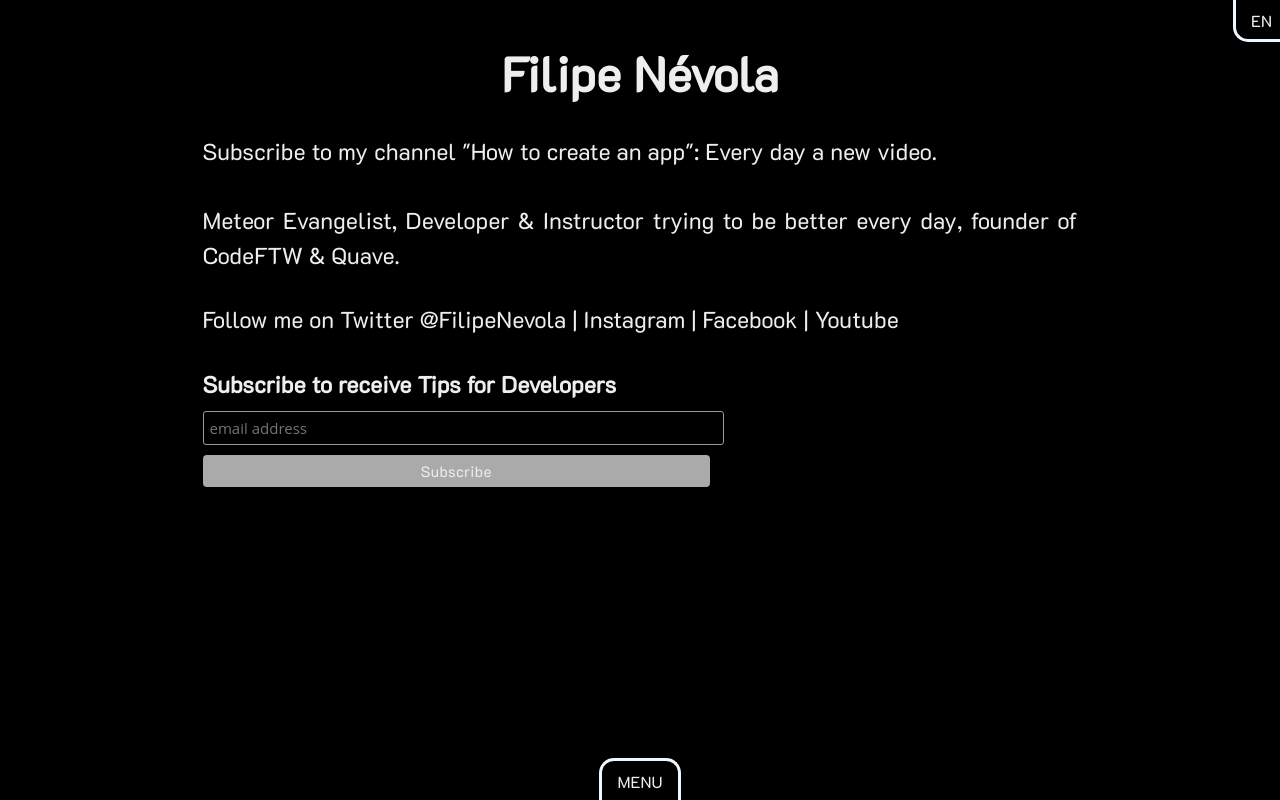
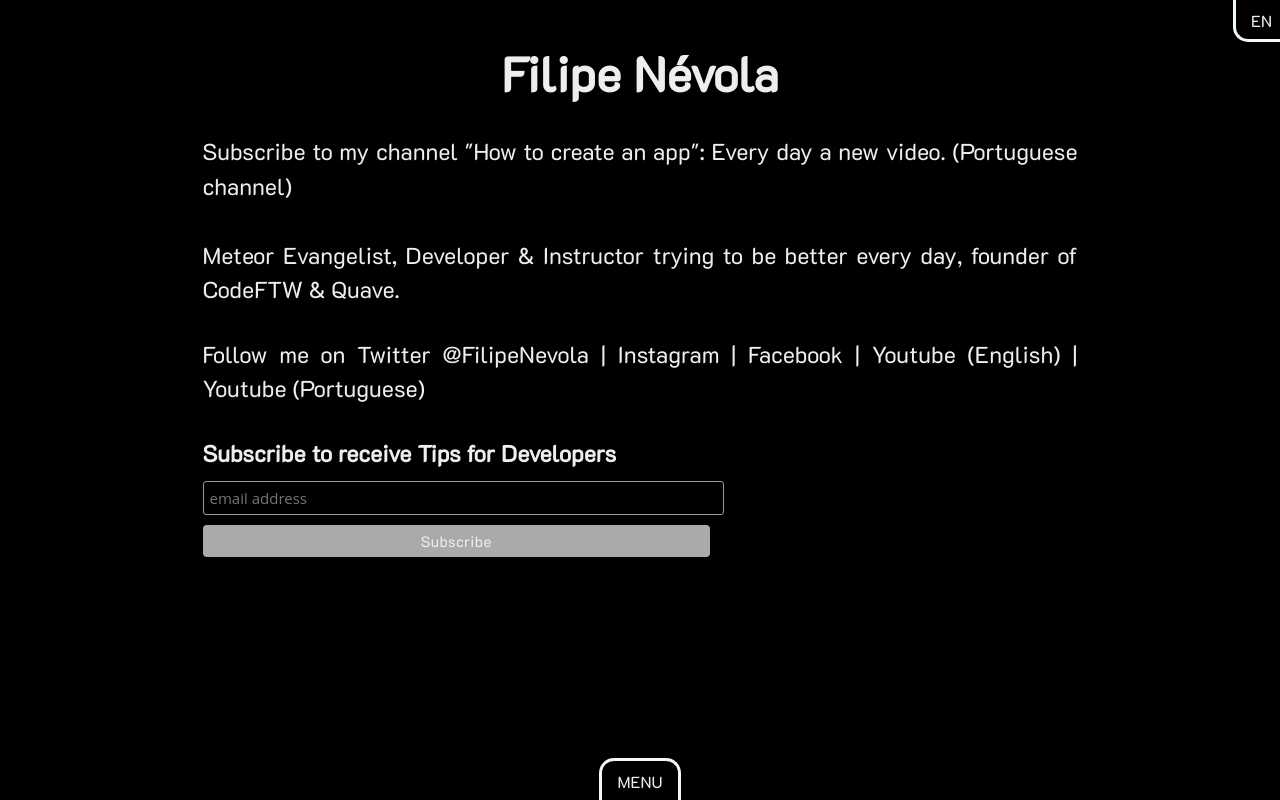
Before and after one commit to filipenevola/filipenevola, a Next.js app: page / in a window 1280 px wide. Built offline with nearby package versions, Linux system fonts and the light colour scheme.

Commit message:
Portuguese channel

```diff
--- a/components/mailchimp.js
+++ b/components/mailchimp.js
@@ -5,13 +5,17 @@
     subscribeText: "Subscribe to receive Tips for Developers",
     subscribe: "Subscribe",
     emailPlaceholder: "email address",
-    followTwitter: "Follow me on Twitter @FilipeNevola"
+    followTwitter: "Follow me on Twitter @FilipeNevola",
+    english: "English",
+    portuguese: "Portuguese"
   },
   pt: {
     subscribeText: "Inscrave-se para receber Dicas para Desenvolvedores",
     subscribe: "Inscreva-se",
     emailPlaceholder: "seu email",
-    followTwitter: "Me siga no Twitter @FilipeNevola"
+    followTwitter: "Me siga no Twitter @FilipeNevola",
+    english: "Inglês",
+    portuguese: "Português"
   }
 };
 
@@ -29,7 +33,10 @@
           Facebook
         </a>{' '}|{' '}
         <a href="https://www.youtube.com/c/HowToCreateAnAppDev">
-          Youtube
+          Youtube ({TEXT[language].english})
+        </a>{' '}|{' '}
+        <a href="https://www.youtube.com/channel/UCZo_DmCzwmxMtv5Kv_dukpA">
+          Youtube ({TEXT[language].portuguese})
         </a>
 
         <div id="mc_embed_signup">
--- a/pages/index.js
+++ b/pages/index.js
@@ -1,13 +1,17 @@
-import React, { Fragment } from "react";
+import React, {Fragment} from "react";
 
-import { Layout } from "../components/layout";
-import { Content } from "../components/content";
+import {Layout} from "../components/layout";
+import {Content} from "../components/content";
 
 const TEXT = {
   en: {
     intro: key => (
       <p key={key}>
-        Subscribe to my channel <a href="https://www.youtube.com/c/HowToCreateAnAppDev">"How to create an app"</a>: Every day a new video.<br/><br/>
+        Subscribe to my channel <a
+        href="https://www.youtube.com/c/HowToCreateAnAppDev">"How to create an
+        app"</a>: Every day a new video. (<a
+        href="https://www.youtube.com/channel/UCZo_DmCzwmxMtv5Kv_dukpA">Portuguese
+        channel</a>)<br/><br/>
         <a href="https://twitter.com/meteorjs">Meteor</a> Evangelist, Developer
         & Instructor trying to be better every day, founder of{" "}
         <a href="https://twitter.com/FTW_Code">CodeFTW</a> &{" "}
@@ -18,9 +22,13 @@
   pt: {
     intro: key => (
       <p key={key}>
-        Se inscreva no meu canal <a href="https://www.youtube.com/c/HowToCreateAnAppDev">"How to create an app"</a>: Todo dia um vídeo novo.<br/><br/>
+        Se inscreva no meu canal <a
+        href="https://www.youtube.com/channel/UCZo_DmCzwmxMtv5Kv_dukpA">"Como criar um app"</a>: Todo dia um vídeo novo. (<a
+        href="https://www.youtube.com/c/HowToCreateAnAppDev">English
+        channel</a>)<br/><br/>
         Evangelista do <a href="https://twitter.com/meteorjs">Meteor</a>,
-        Desenvolvedor e Instrutor tentando ser melhor todos os dias, fundador do{" "}
+        Desenvolvedor e Instrutor tentando ser melhor todos os dias, fundador
+        do{" "}
         <a href="https://twitter.com/FTW_Code">CodeFTW</a> &{" "}
         <a href="https://twitter.com/quaveDev">Quave</a>.
       </p>
@@ -29,9 +37,9 @@
 };
 export default () => (
   <Layout>
-    {({ language }) => (
+    {({language}) => (
       <Fragment>
-        <Content language={language} text={TEXT} />
+        <Content language={language} text={TEXT}/>
       </Fragment>
     )}
   </Layout>
```
